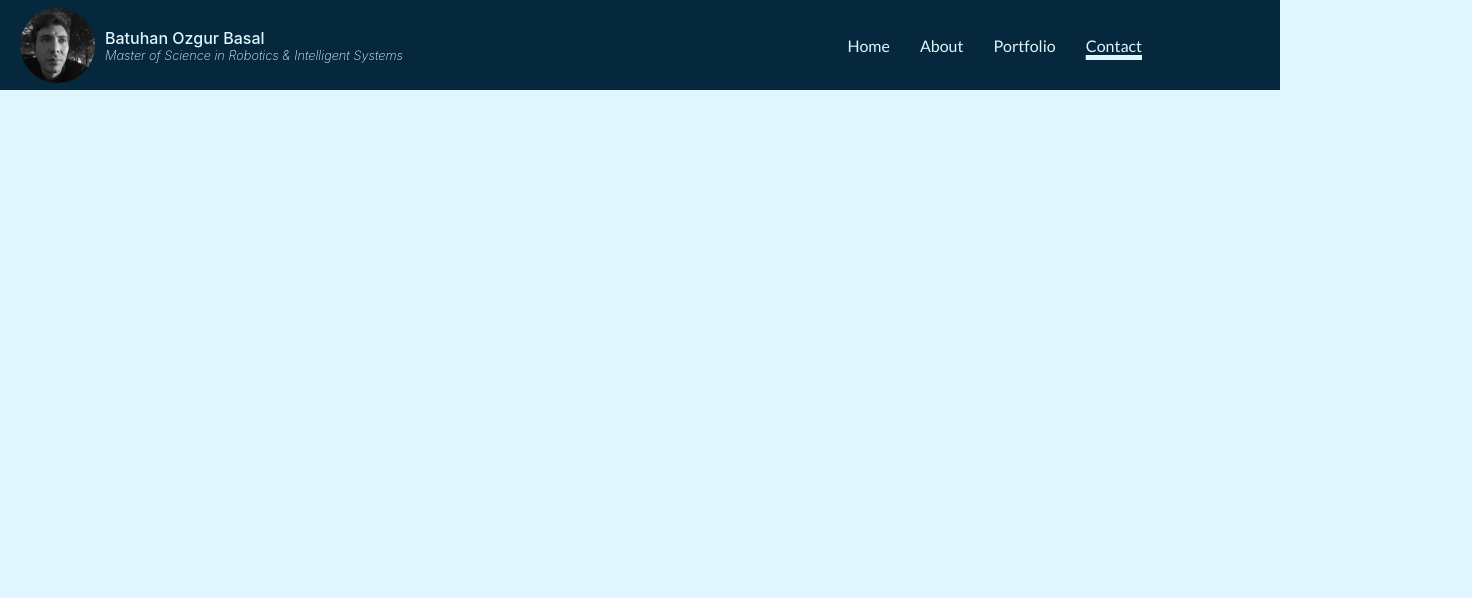
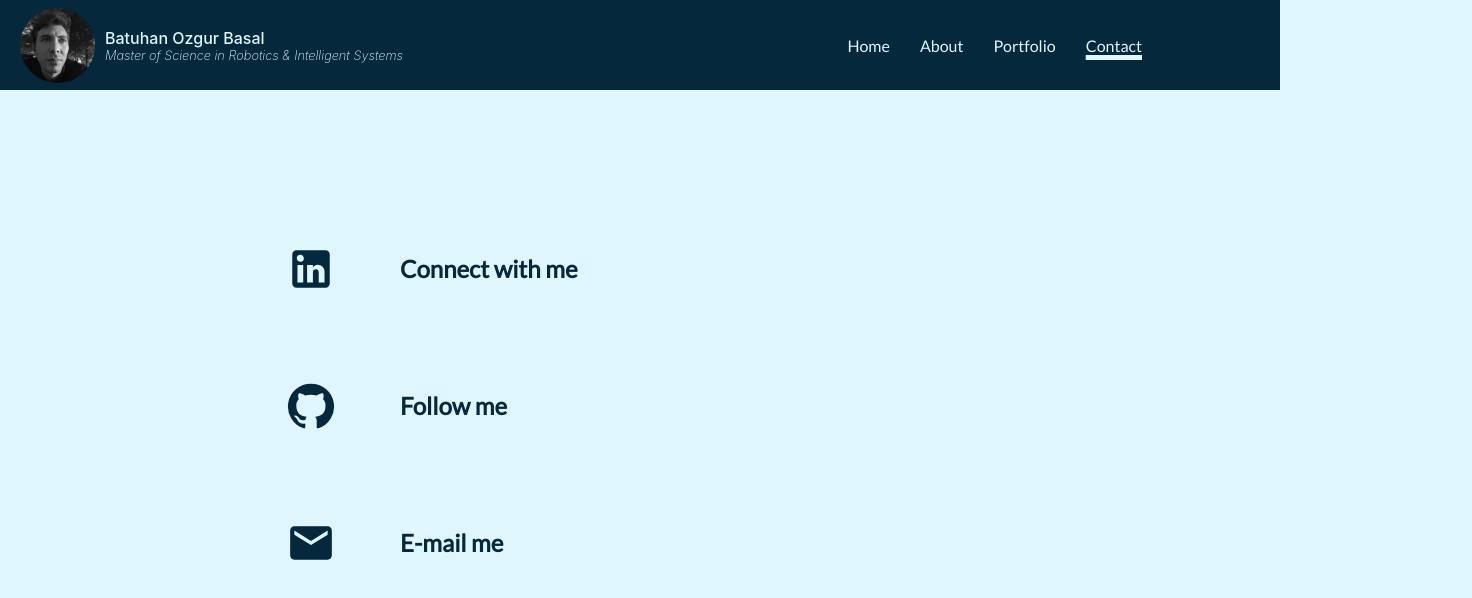
Before and after one commit to greenMakaroni/batuhan-resume, a React (Create React App) app: page /contact in a window 1280 px wide. Shown: the top 598 px of the page, 1472 px wide, since content can reach past the window. Built offline with nearby package versions, Linux system fonts and the light colour scheme.

Commit message:
contact me page complete, to do footer, landing page cherry on top

```diff
--- a/src/components/footer/Footer.jsx
+++ b/src/components/footer/Footer.jsx
@@ -14,7 +14,7 @@ export default function Footer() {
             <a href="https://www.linkedin.com/in/batuhan-ozgur-basal-84154320b/">
                 <LinkedInIcon className="social-icon"/>
             </a>
-            <a href="https://github.com/007Batuhan2">
+            <a href="https://github.com/batuozgurbasal">
                 <GitHubIcon className="social-icon"/>
             </a>
         </div>
--- a/src/components/project/Project.jsx
+++ b/src/components/project/Project.jsx
@@ -22,15 +22,17 @@ export default function Project({image, title, description, learned, link}) {
                 Things I've learned
             </h3>
             {
-                learned.map(par =>
                <ul>
-                        <li>
+                    {learned.map((par, index) =>
+
+                            <li key={index}>
                                 <p className="desc-par">
                                     {par}
                                 </p>
                             </li>
+
+                    )}
                 </ul>
-                )
             }
         </div>
         <button className="bannerCTO">
--- a/src/components/project/project.scss
+++ b/src/components/project/project.scss
@@ -36,6 +36,7 @@
 
     .desc-par {
         text-align: left;
+        margin-bottom: 4vh;
         font-size: 1.2rem;
         font-weight: 200;
         font-family: 'Lato', sans-serif;
--- a/src/index.css
+++ b/src/index.css
@@ -12,6 +12,14 @@ body {
 code {
   font-family: source-code-pro, Menlo, Monaco, Consolas, 'Courier New',
     monospace;
+}
+
+a {
+  display: flex;
+  flex-direction: row;
+  text-decoration: none;
+  color: #06283D;
+
 }
 
 p {
--- a/src/pages/contact/Contact.jsx
+++ b/src/pages/contact/Contact.jsx
@@ -1,9 +1,30 @@
+import LinkedInIcon from '@mui/icons-material/LinkedIn';
+import GitHubIcon from '@mui/icons-material/GitHub';
+import EmailIcon from '@mui/icons-material/Email';
 import "./contact.scss"
 
 export default function Contact() {
   return (
     <div className="contact-main">
+      <div className="contact-method">
+        <a target="new" style={{justifyContent: "center", alignItems: "center"}} href="https://www.linkedin.com/in/batuhan-ozgur-basal-84154320b/">
+            <LinkedInIcon className="social-icon"/>
+            <h3 className="h3-footer"> Connect with me </h3>
+        </a>
+      </div>
+      <div className="contact-method">
+        <a target="new" style={{justifyContent: "center", alignItems: "center"}} href="https://github.com/batuozgurbasal">
+            <GitHubIcon className="social-icon"/>
+            <h3 className="h3-footer"> Follow me </h3>
 
+        </a>
+      </div>
+      <div className="contact-method">
+        <a target="new" style={{justifyContent: "center", alignItems: "center"}} href="mailto:batuhanozgurbasal@posta.mu.edu.tr">
+            <EmailIcon className="social-icon"/>
+            <h3 className="h3-footer"> E-mail me </h3>
+        </a>
+      </div>
     </div>
   )
 }
--- a/src/pages/contact/contact.scss
+++ b/src/pages/contact/contact.scss
@@ -1,3 +1,46 @@
 .contact-main {
+    display: flex;
+    flex-direction: column;
+    align-items: flex-start;
+    justify-items: center;
+    margin: 25vh 0 0 15vw;
     width: 100vw;
+
+    .contact-method {
+        padding: 30px;
+        display: flex;
+        flex-direction: row;
+        align-items: center;
+        justify-items: center;
+        transition: 0.2s;
+    }
+
+    .contact-method:hover {
+        .social-icon {
+            color: #47B5FF;
+            font-size: 50px;
+            margin-left: 15px;
+            transition: 0.2s;
+        }
+        border-left: 4px solid #06283D ;
+        cursor: pointer;
+    }
+
+    .social-icon {
+        color: #06283D;
+        font-size: 50px;
+        margin-left: 15px;
+        transition: 0.15s;
+        margin: 0 5vw 0 5vw;
+    }
+
+    .social-icon:hover {
+        color: #47B5FF
+    }
+    .h3-footer {
+        font-family: 'Lato', sans-serif;
+        font-size: 1.5rem;
+        text-align: center;
+        text-decoration: none;
+    }
 }
```
Lines whose indentation alone changed are shown as unchanged.
